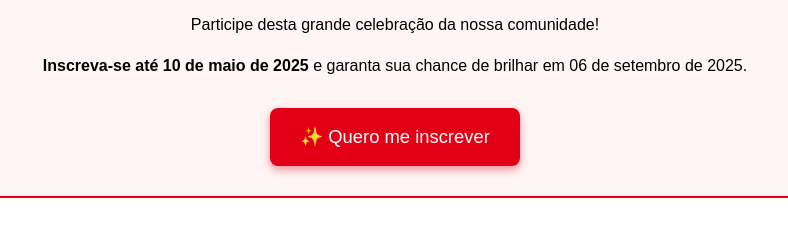
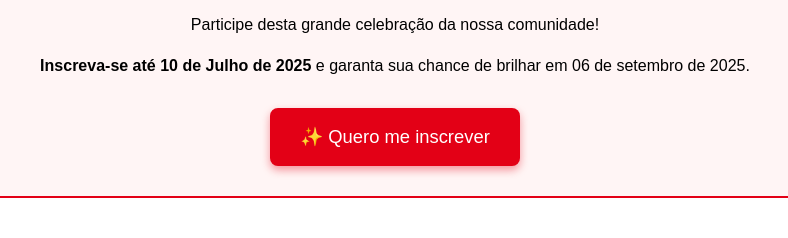
Before and after one commit to mbcampagnaro/associacao-site, a plain HTML site: page index.html in a window 1280 px wide. Shown: the part 234-472 px from the top of the page, 245-1033 px from the left. Drawn offline with Linux system fonts and the light colour scheme.

Commit message:
index.html

```diff
--- a/index.html
+++ b/index.html
@@ -37,7 +37,7 @@
     <section class="bloco destaque">
       <h2>Inscrições Abertas: Concurso Rainha, Princesa e Miss Simpatia 2025</h2>
       <p>Participe desta grande celebração da nossa comunidade!</p>
-      <p><strong>Inscreva-se até 10 de maio de 2025</strong> e garanta sua chance de brilhar em 06 de setembro de 2025.</p>
+      <p><strong>Inscreva-se até 10 de Julho de 2025</strong> e garanta sua chance de brilhar em 06 de setembro de 2025.</p>
       <a href="https://docs.google.com/forms/d/e/1FAIpQLScyjqy0N0DqjvLDxBFwGydG2_wc9Zq7MyegGVtGkm13kLyvow/viewform"
          target="_blank"
          class="btn-inscreva">
```
